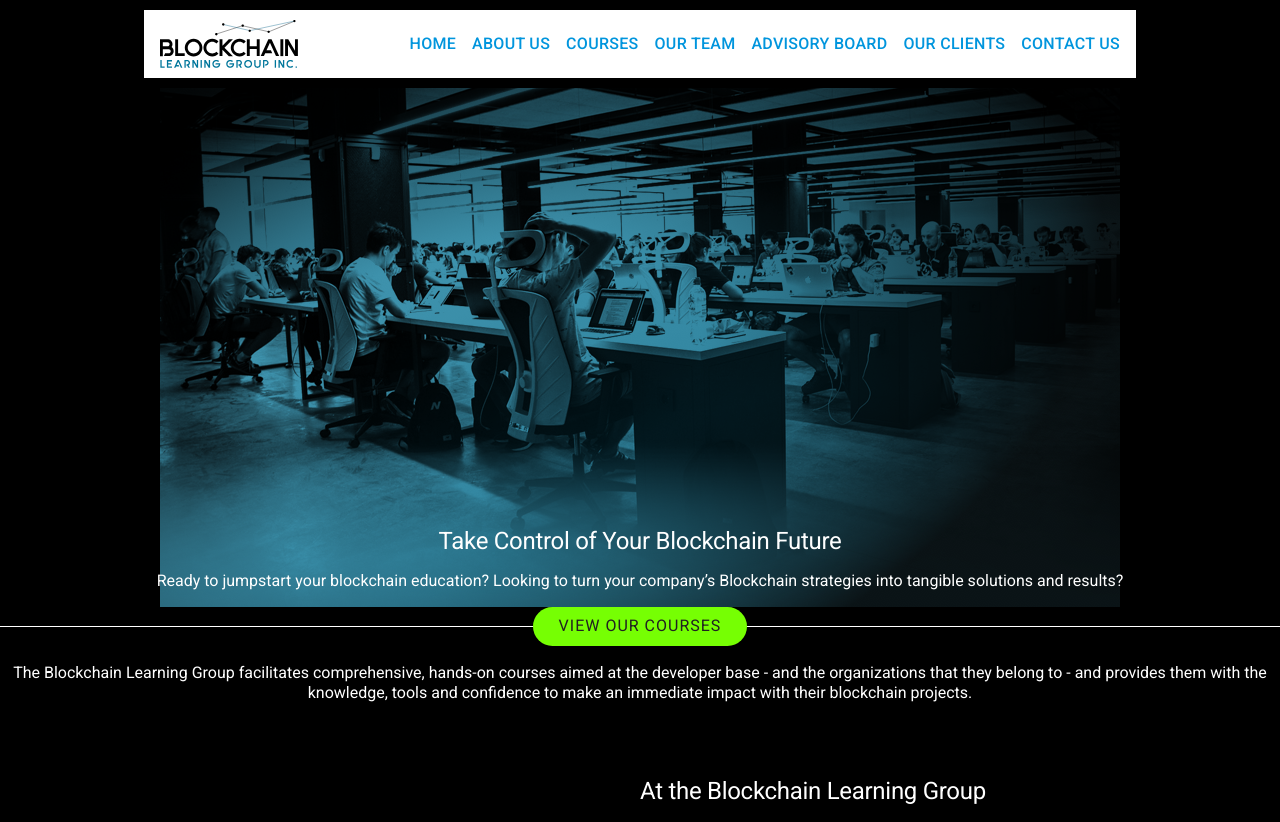
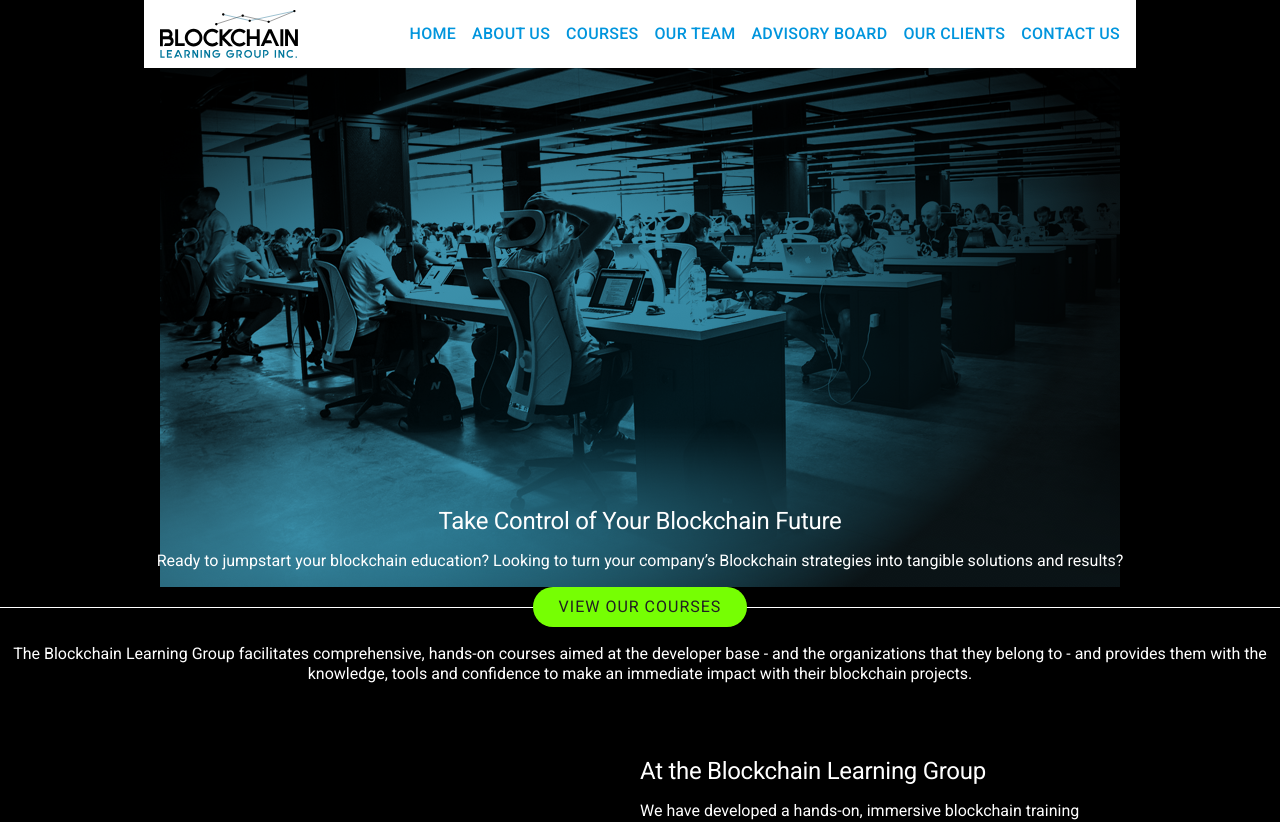
Before and after one commit to Blockchain-Learning-Group/Blockchain-Learning-Group.github.io, a React (Create React App) app: page / in a window 1280 px wide. Shown: the top 822 px of the page. Built offline with nearby package versions, Linux system fonts and the light colour scheme.

Commit message:
update(nav-header)

```diff
--- a/public/styles/main.css
+++ b/public/styles/main.css
@@ -714,7 +714,8 @@
 @media (min-width: 960px) {
   #App > header {
     max-width: 960px;
-    margin: 0.618rem auto !important; }
+    margin: auto;
+    padding: 0.618rem auto !important; }
     #App > header .menu {
       display: none; }
     #App > header ul {
--- a/src/styles/App.scss
+++ b/src/styles/App.scss
@@ -119,7 +119,8 @@
     #App {
         & > header {
             max-width: 960px;
-            margin: 0.618rem auto !important;
+            margin: auto;
+            padding: 0.618rem auto !important;
 
             .menu {
                 display: none;
```
